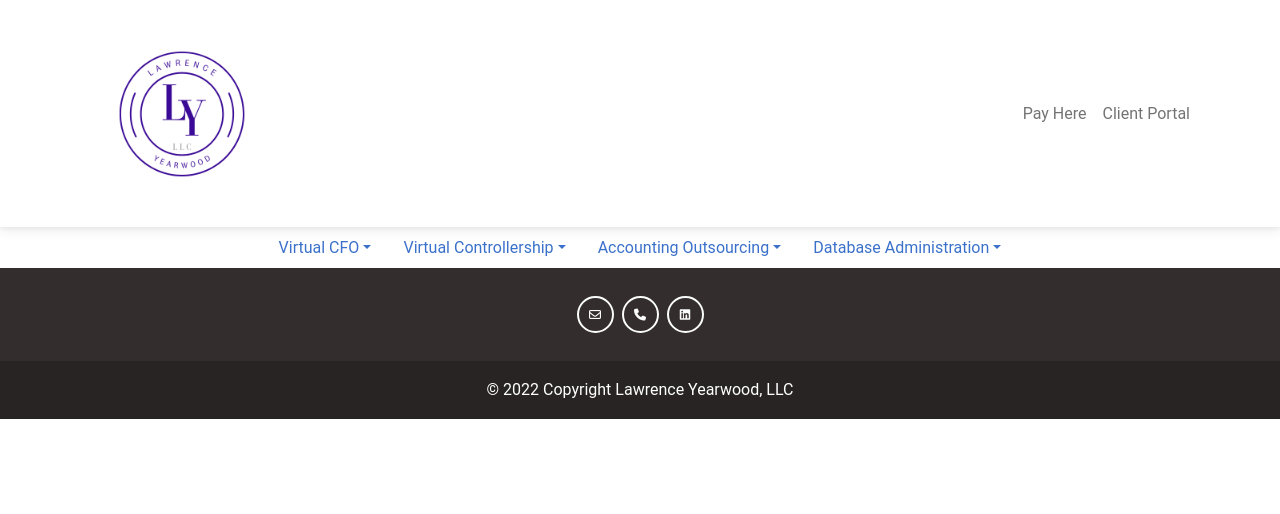
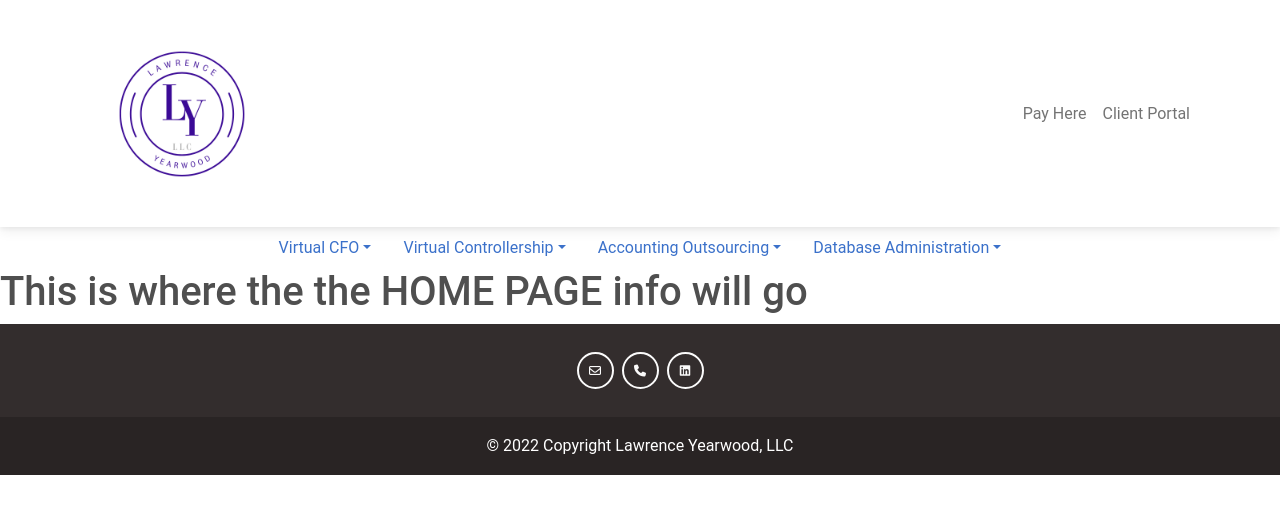
Before and after one commit to deoncole/LawrenceYearwood, a React (Create React App) app in the folder lawrence-yearwood/: page / in a window 1280 px wide. Shown: the top 514 px of the page. Built offline with nearby package versions, Linux system fonts and the light colour scheme.

Commit message:
added home page for layout creation

```diff
--- a/lawrence-yearwood/src/App.js
+++ b/lawrence-yearwood/src/App.js
@@ -1,9 +1,18 @@
 import './App.css';
+import { BrowserRouter, Routes, Route } from "react-router-dom";
 import Layout from './pages/Layout';
+import Home from './pages/Home';
 
 function App() {
   return (
-    <Layout/>
+    <BrowserRouter>
+      <Routes>
+        <Route path='/' element={<Layout />}>
+          <Route index element={<Home />}/>
+        </Route>
+      </Routes>
+    </BrowserRouter>
+    // <Layout/>
     // <div className="App">
     //   <header className="App-header">
     //     <img src={logo} className="App-logo" alt="logo" />
--- /dev/null
+++ b/lawrence-yearwood/src/pages/Home.js
@@ -0,0 +1,7 @@
+function Home () {
+
+    return <h1>This is where the the HOME PAGE info will go</h1>
+
+};
+
+export default Home;
--- a/lawrence-yearwood/src/pages/Layout.js
+++ b/lawrence-yearwood/src/pages/Layout.js
@@ -3,13 +3,13 @@ import { Outlet, Link} from 'react-router-dom'
 import logo from '../assets/ly-logo.png'
 import {MDBFooter, MDBContainer, MDBIcon, MDBBtn} from 'mdb-react-ui-kit'
 
-function Layout() {
+function Layout () {
     return (
       <>
 
         <Navbar expand='lg'>
             <Container>
-                <Navbar.Brand href='#home' className='ml-auto'>
+                <Navbar.Brand href='/' className='ml-auto'>
                     <img
                         src={logo}
                         width='200'
```
